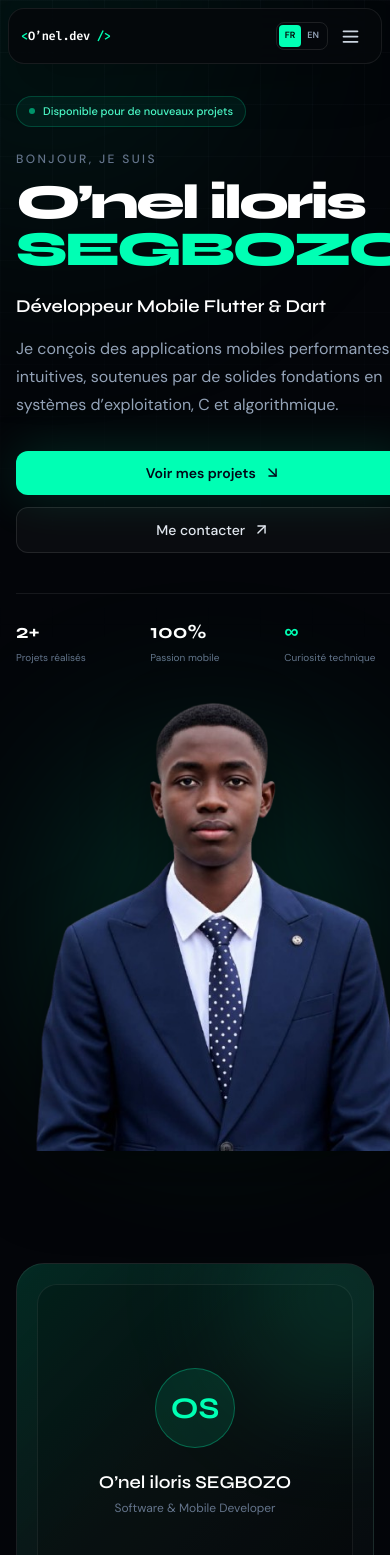
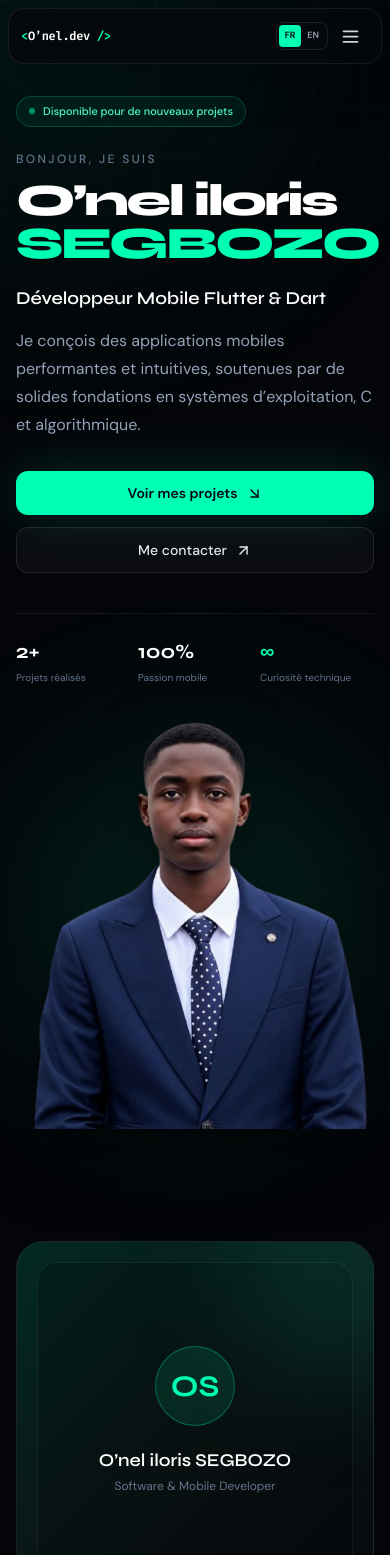
Before and after one commit to Onel7/portfolio, a React (Vite) app: page / in a window 390 px wide. Shown: the top 1555 px of the page. Built offline with nearby package versions, Linux system fonts and the light colour scheme.

Commit message:
Prevent mobile hero overflow

```diff
--- a/src/components/Hero.jsx
+++ b/src/components/Hero.jsx
@@ -5,11 +5,11 @@ const profilePhoto = `${import.meta.env.BASE_URL}onel-iloris-segbozo-developpeur
 export default function Hero() {
   return (
     <section id="accueil" className="container-page relative flex min-h-0 items-start pb-12 pt-24 sm:pb-16 sm:pt-28 lg:min-h-screen lg:items-center lg:pt-36">
-      <div className="grid w-full items-center gap-8 sm:gap-10 lg:grid-cols-[1.05fr_.95fr] lg:gap-12">
-        <div className="hero-enter">
+      <div className="grid min-w-0 w-full items-center gap-8 sm:gap-10 lg:grid-cols-[minmax(0,1.05fr)_minmax(0,.95fr)] lg:gap-12">
+        <div className="hero-enter min-w-0 max-w-full">
           <div className="mb-6 inline-flex max-w-full items-center gap-2 rounded-full border border-cyan-400/20 bg-cyan-400/[0.06] px-3 py-1.5 text-[11px] font-medium text-cyan-300 sm:mb-7 sm:text-xs"><span className="h-1.5 w-1.5 shrink-0 animate-pulse rounded-full bg-cyan-400" />Disponible pour de nouveaux projets</div>
           <p className="mb-3 text-xs font-medium uppercase tracking-[.2em] text-slate-500 sm:text-sm sm:tracking-[.22em]">Bonjour, je suis</p>
-          <h1 className="max-w-4xl text-[clamp(2.35rem,12.5vw,4.5rem)] font-extrabold leading-[.98] tracking-[-0.055em] text-white lg:text-[82px]">O’nel iloris<br/><span className="text-cyan-400">SEGBOZO</span></h1>
+          <h1 className="w-full max-w-4xl text-[clamp(2rem,11.5vw,4.5rem)] font-extrabold leading-[.98] tracking-[-0.055em] text-white lg:text-[82px]"><span className="block max-w-full whitespace-nowrap">O’nel iloris</span><span className="block max-w-full whitespace-nowrap text-cyan-400">SEGBOZO</span></h1>
           <p className="mt-5 max-w-full font-display text-lg font-semibold leading-snug text-white sm:text-2xl">Développeur Mobile Flutter & Dart</p>
           <p className="mt-4 max-w-xl text-base leading-7 text-slate-400">Je conçois des applications mobiles performantes et intuitives, soutenues par de solides fondations en systèmes d’exploitation, C et algorithmique.</p>
           <div className="mt-8 grid gap-3 min-[400px]:flex min-[400px]:flex-wrap sm:mt-9">
@@ -18,9 +18,9 @@ export default function Hero() {
           </div>
           <div className="mt-10 grid max-w-xl grid-cols-3 gap-2 border-t border-white/[0.08] pt-6 sm:mt-12 sm:gap-3 sm:pt-7"><div><b className="font-display text-xl text-white sm:text-2xl">2+</b><p className="mt-1 text-[10px] leading-4 text-slate-500 sm:text-[11px]">Projets réalisés</p></div><div><b className="font-display text-xl text-white sm:text-2xl">100%</b><p className="mt-1 text-[10px] leading-4 text-slate-500 sm:text-[11px]">Passion mobile</p></div><div><b className="font-display text-xl text-cyan-400 sm:text-2xl">∞</b><p className="mt-1 text-[10px] leading-4 text-slate-500 sm:text-[11px]">Curiosité technique</p></div></div>
         </div>
-        <div className="hero-enter-delay relative mx-auto w-full max-w-[400px] sm:max-w-[480px] lg:max-w-[560px]">
+        <div className="hero-enter-delay relative mx-auto min-w-0 w-full max-w-[min(400px,calc(100vw-2rem))] sm:max-w-[480px] lg:max-w-[560px]">
           <div className="absolute inset-x-8 inset-y-12 rounded-full bg-cyan-400/[0.14] blur-[90px]" />
-          <img src={profilePhoto} alt="O’nel iloris SEGBOZO, développeur logiciel et mobile Flutter" width="466" height="535" className="relative mx-auto h-auto w-full object-contain object-bottom drop-shadow-[0_28px_35px_rgba(0,0,0,.45)] transition duration-500 hover:-translate-y-2 hover:scale-[1.02]" fetchPriority="high" />
+          <img src={profilePhoto} alt="O’nel iloris SEGBOZO, développeur logiciel et mobile Flutter" width="466" height="535" className="relative mx-auto block h-auto max-w-full object-contain object-bottom drop-shadow-[0_28px_35px_rgba(0,0,0,.45)] transition duration-500 lg:hover:-translate-y-2 lg:hover:scale-[1.02]" fetchPriority="high" />
         </div>
       </div>
     </section>
```
